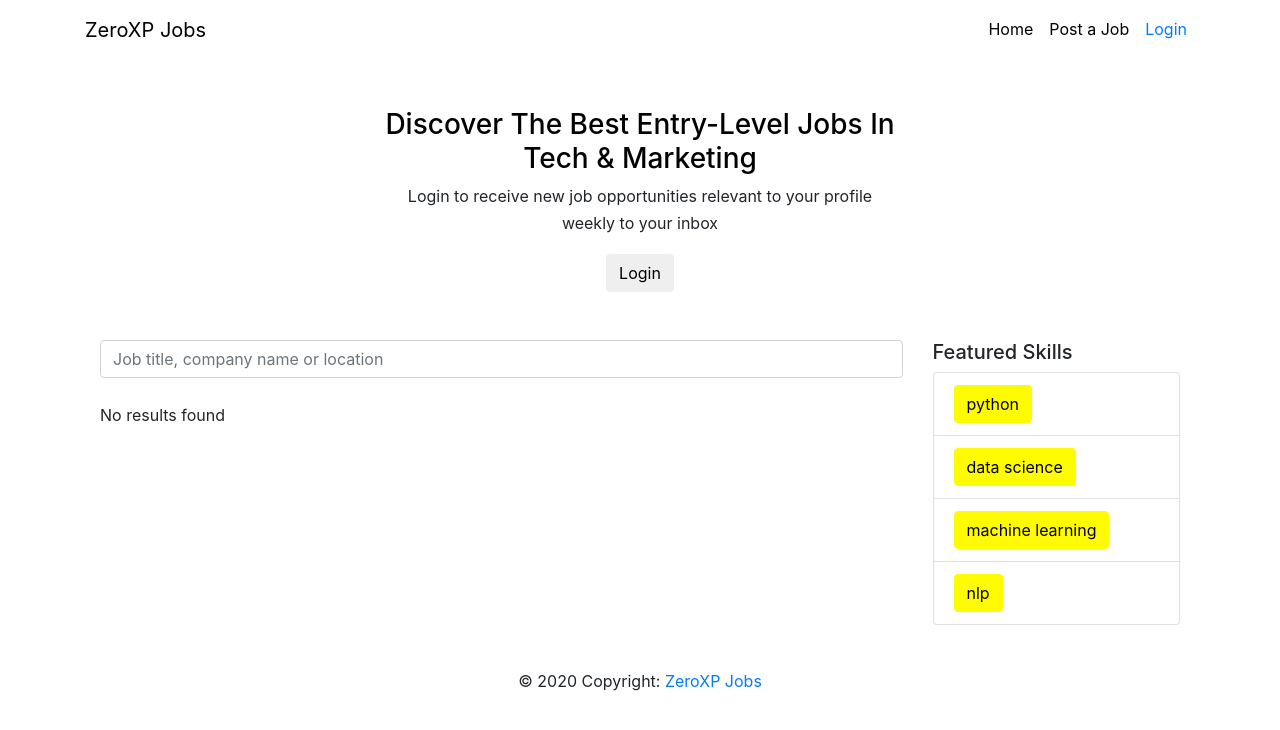
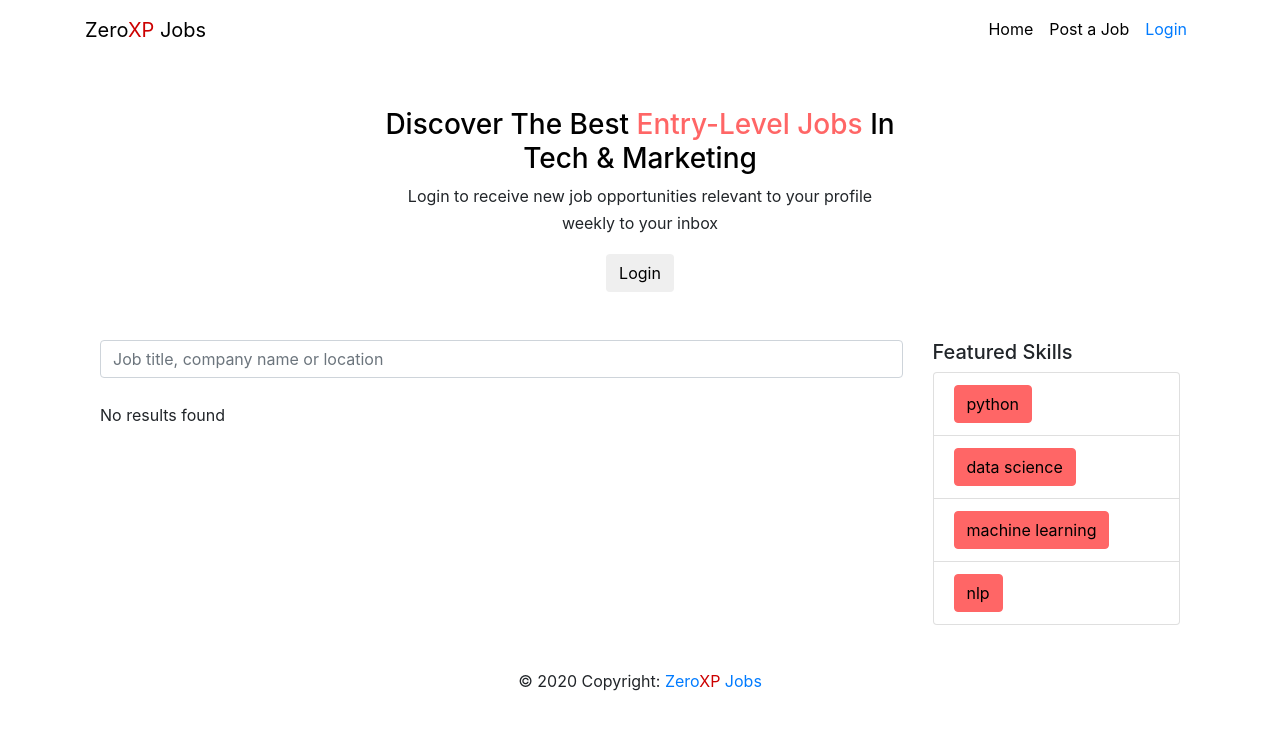
Before and after one commit to manaschaturvedi/job-board-application, a Django app: page / in a window 1280 px wide. Shown: the top 730 px of the page. Run offline with Django 3.2, Linux system fonts and the light colour scheme; data that the repository does not hold is empty; style sheets or scripts are compiled from the project's sources; parts of the project's set-up code (start-up, migrations or seed data) failed here and were passed over; some libraries are stand-ins or nearby versions.

Commit message:
changing the color schema

```diff
--- a/app/templates/base.html
+++ b/app/templates/base.html
@@ -27,7 +27,7 @@
     <!-- Navigation -->
     <nav class="navbar navbar-expand-lg tatic-top">
       <div class="container">
-        <a class="navbar-brand" href="/" style="color: black;">ZeroXP Jobs</a>
+        <a class="navbar-brand" href="/" style="color: black;">Zero<span style="color: #cc0000;">XP</span> Jobs</a>
         <button class="navbar-toggler" type="button" data-toggle="collapse" data-target="#navbarResponsive" aria-controls="navbarResponsive" aria-expanded="false" aria-label="Toggle navigation">
           <span class="navbar-toggler-icon"></span>
         </button>
@@ -65,7 +65,7 @@
 
       <!-- Copyright -->
       <div class="footer-copyright text-center py-3">© 2020 Copyright:
-        <a href="#"> ZeroXP Jobs</a>
+        <a href="#"> Zero<span style="color: #cc0000;">XP</span> Jobs</a>
       </div>
       <!-- Copyright -->
 
--- a/app/templates/index.html
+++ b/app/templates/index.html
@@ -9,7 +9,7 @@
       <div class="row mt-5 mb-5">
         <div class="col-md-3"></div>
         <div class="col-md-6 center-block text-center">
-          <h3>Discover The Best Entry-Level Jobs In Tech & Marketing</h3>
+          <h3>Discover The Best <span style="color:#ff6666;">Entry-Level Jobs</span> In Tech & Marketing</h3>
           <!-- <p>
             Be the first to know about new job listings delivered weekly to your inbox
           </p> -->
@@ -126,22 +126,22 @@
           <h5>Featured Skills</h5>
           <ul class="list-group" style="background-color: transparent;">
             <li class="list-group-item d-flex justify-content-between align-items-center">
-              <button type="button" class="btn btn-primary" style="background-color:#FFFB00; border-color: #FFFB00;">
+              <button type="button" class="btn btn-primary" style="background-color:#ff6666; border-color: #ff6666;">
                 <a href="?q=python" style="color: black">python</a>
               </button>
             </li>
             <li class="list-group-item d-flex justify-content-between align-items-center">
-              <button type="button" class="btn btn-primary" style="background-color:#FFFB00; border-color: #FFFB00;">
+              <button type="button" class="btn btn-primary" style="background-color:#ff6666; border-color: #ff6666;">
                 <a href="?q=data science" style="color: black">data science</a>
               </button>
             </li>
             <li class="list-group-item d-flex justify-content-between align-items-center">
-              <button type="button" class="btn btn-primary" style="background-color:#FFFB00; border-color: #FFFB00;">
+              <button type="button" class="btn btn-primary" style="background-color:#ff6666; border-color: #ff6666;">
                 <a href="?q=machine learning" style="color: black">machine learning</a>
               </button>
             </li>
             <li class="list-group-item d-flex justify-content-between align-items-center">
-              <button type="button" class="btn btn-primary" style="background-color:#FFFB00; border-color: #FFFB00;">
+              <button type="button" class="btn btn-primary" style="background-color:#ff6666; border-color: #ff6666;">
                 <a href="?q=nlp" style="color: black">nlp</a>
               </button>
             </li>
--- a/app/templates/post_job.html
+++ b/app/templates/post_job.html
@@ -11,13 +11,13 @@
                     <input class="form-control" type="text" placeholder="Company Name" name="company_name"><br>
                     <input class="form-control" type="text" placeholder="Job Role" name="job_role"><br>
                     <div class="active-cyan-3 active-cyan-4 mb-4">
-                        <textarea class="form-control" id="description" placeholder="Job Description" rows="3" name='description' style="border: 1px solid #FFFB00; box-shadow: 0 0 0 1px #FFFB00;"></textarea>
+                        <textarea class="form-control" id="description" placeholder="Job Description" rows="3" name='description'></textarea>
                     </div><br>
                     <input class="form-control" type="text" placeholder="Link" name="link"><br>
                     <input class="form-control" type="text" placeholder="Location" name="location"><br>
                     <input class="form-control" type="text" placeholder="Salary" name="salary"><br>
-                    <input class="form-control" type="text" placeholder="Job Type" name="job_type"><br>
-                    <input class="form-control" type="text" placeholder="Job Category" name="job_category"><br>
+                    <input class="form-control" type="text" placeholder="Job Type (Eg. Part time, Full time, Internship, etc)" name="job_type"><br>
+                    <!-- <input class="form-control" type="text" placeholder="Job Category" name="job_category"><br> -->
                     <input class="form-control" type="text" placeholder="Skills" name="skills"><br>
                 </div>
                 <button type="submit" class="btn site-buttons">Submit</button>
```
Also changed, not shown: app/zeroxppro/settings.py (+13 -4 lines), 1 other file.
